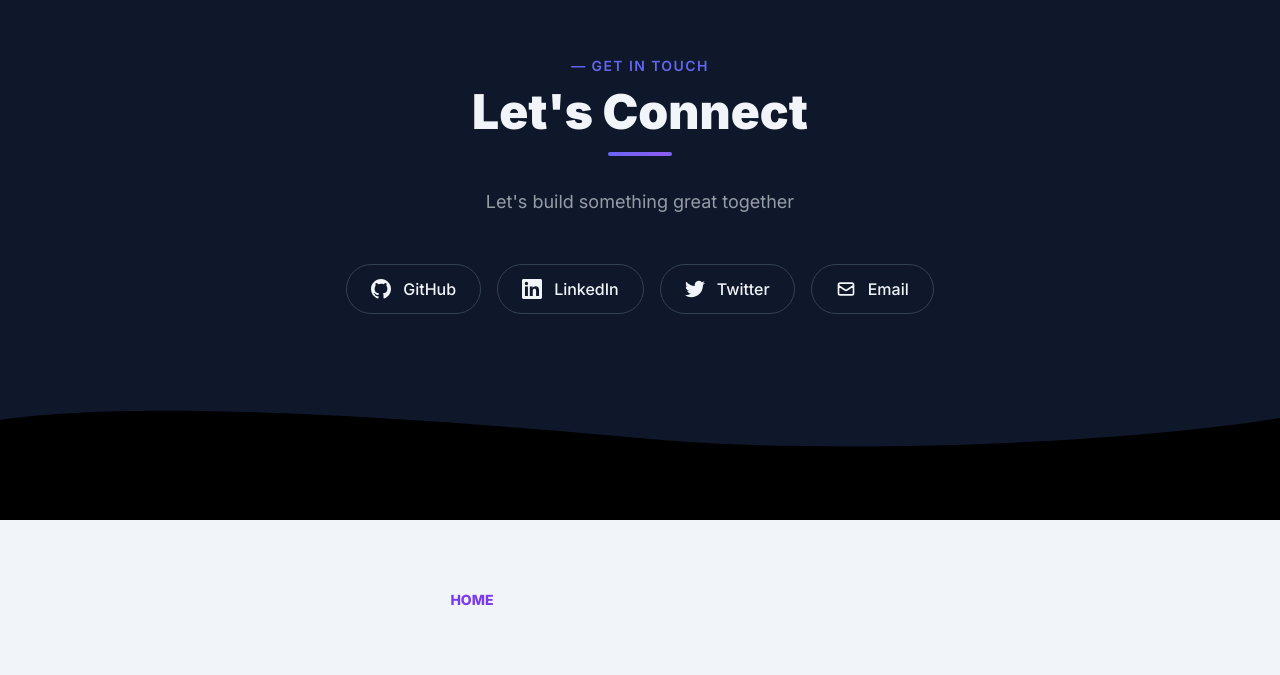
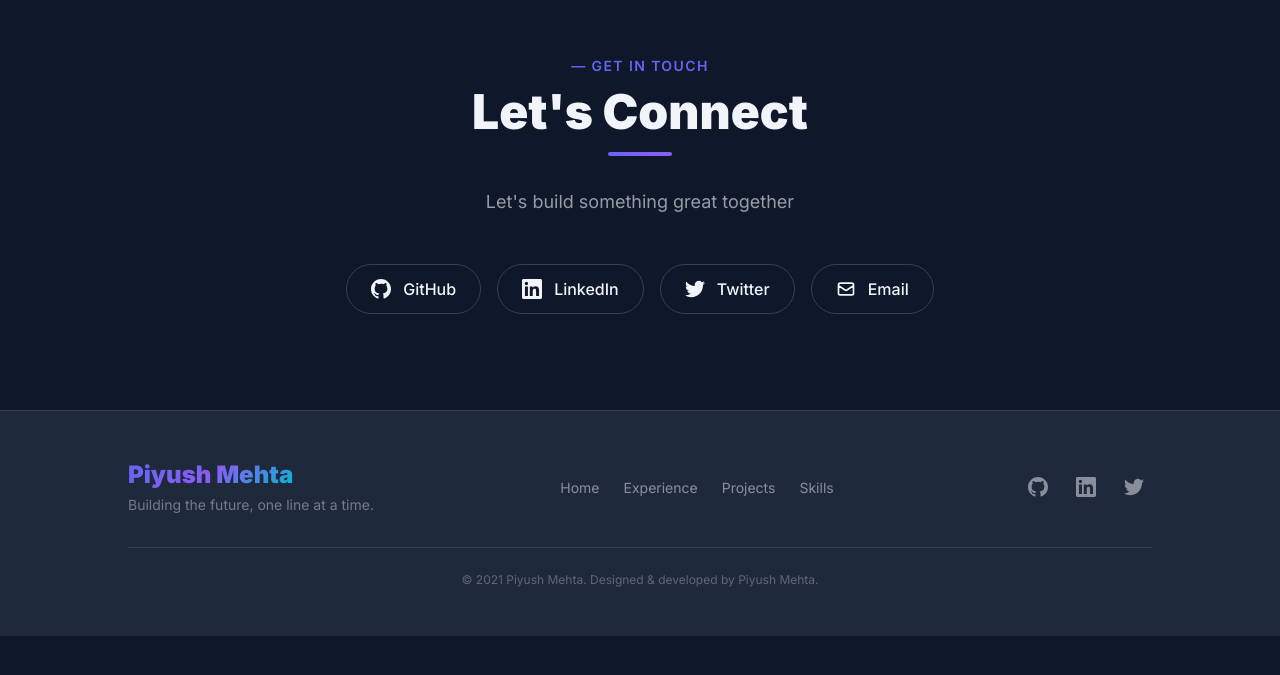
Before and after one commit to piyush97/awesome-portfolio, a React (Create React App) app: page / in a window 1280 px wide. Shown: the part 3522-4197 px from the top of the page. After the commit the page ends 4158 px from the top, so only its background shows below. Built offline with nearby package versions, Linux system fonts and the light colour scheme; what @tailwindcss/typography would draw is missing.

Commit message:
feat: revamp Footer with social icons and clean layout

```diff
--- a/src/components/Footer.tsx
+++ b/src/components/Footer.tsx
@@ -1,54 +1,90 @@
-import { HeartIcon } from "@heroicons/react/solid";
 import React from "react";
 import { Link } from "react-scroll";
-import { ReactComponent as Illustration } from "../assets/footer.svg";
-import { MENU, NAME } from "../data/data";
-const Footer: React.FC = () => {
-  return (
-    <>
-      <div className="px-0 py-0 mx-0 my-0 antialiased text-center">
-        <Illustration />
-        <div className="flex flex-col pt-3 bg-current md:items-center f-f-l">
-          <h1 className="text-4xl font-black text-neutral-content">
-            Piyush Mehta
-          </h1>
-          <div className="my-3 text-base text-center text-neutral-content ">
-            <ul className="items-center md:flex">
+import { MENU, NAME, SOCIAL_LINKS } from "../data/data";
+import { GithubIcon, LinkedinIcon, TwitterIcon } from "./SocialIcons";
+
+const Footer: React.FC = () => (
+  <footer className="border-t border-base-300 bg-base-200">
+    <div className="max-w-6xl mx-auto px-6 lg:px-16 py-12">
+      <div className="flex flex-col md:flex-row items-center justify-between gap-6">
+        {/* Brand */}
+        <div>
+          <span className="text-2xl font-black text-gradient">{NAME}</span>
+          <p className="text-base-content opacity-40 text-sm mt-1">
+            Building the future, one line at a time.
+          </p>
+        </div>
+
+        {/* Navigation */}
+        <nav aria-label="Footer navigation">
+          <ul className="flex flex-wrap justify-center gap-x-6 gap-y-2">
             {MENU.map(({ key, name, route }) => (
+              <li key={key}>
                 <Link
-                  key={key}
-                  activeClass="btn btn-ghost btn-sm rounded-btn cursor-pointer active font-extrabold text-secondary-focus transition "
                   to={route}
                   spy={true}
                   smooth={true}
-                  duration={300}
-                  className={
-                    "btn-primary btn-ghost btn-sm rounded-btn  pt-2 cursor-pointer md:mr-6 lg:py-0"
-                  }
+                  duration={400}
+                  className="text-sm text-base-content opacity-50 hover:opacity-100 hover:text-primary cursor-pointer transition-colors"
                 >
                   {name}
                 </Link>
+              </li>
             ))}
           </ul>
+        </nav>
+
+        {/* Social links */}
+        <div className="flex items-center gap-3" aria-label="Social links">
+          <a
+            href={SOCIAL_LINKS.github}
+            target="_blank"
+            rel="noopener noreferrer"
+            className="p-2 rounded-full hover:bg-base-300 text-base-content opacity-50 hover:opacity-100 hover:text-primary transition-all"
+            aria-label="GitHub profile"
+            role="listitem"
+          >
+            <GithubIcon />
+          </a>
+          <a
+            href={SOCIAL_LINKS.linkedin}
+            target="_blank"
+            rel="noopener noreferrer"
+            className="p-2 rounded-full hover:bg-base-300 text-base-content opacity-50 hover:opacity-100 hover:text-primary transition-all"
+            aria-label="LinkedIn profile"
+            role="listitem"
+          >
+            <LinkedinIcon />
+          </a>
+          <a
+            href={SOCIAL_LINKS.twitter}
+            target="_blank"
+            rel="noopener noreferrer"
+            className="p-2 rounded-full hover:bg-base-300 text-base-content opacity-50 hover:opacity-100 hover:text-primary transition-all"
+            aria-label="Twitter profile"
+            role="listitem"
+          >
+            <TwitterIcon />
+          </a>
         </div>
-          <div className="mb-3 text-md text-neutral-content">
-            <p>
-              © {new Date().getFullYear()} {NAME}. All rights reserved.
-            </p>
-            {/* DONOT Change this if you want to use this template */}
-            <p className="self-center justify-center text-center text-2xs font-extralight">
-              Theme designed and developed with
-              <HeartIcon className="inline-flex w-3 h-3 mx-0.5 mb-0.5" />
-              by{" "}
-              <a href="https://piyushmehta.com" className="font-bold underline">
-                Piyush Mehta
+      </div>
+
+      <div className="mt-8 pt-6 border-t border-base-300 text-center">
+        <p className="text-xs text-base-content opacity-30">
+          &copy; {new Date().getFullYear()} {NAME}. Designed &amp; developed by{" "}
+          <a
+            href="https://piyushmehta.com"
+            className="hover:text-primary transition-colors"
+            target="_blank"
+            rel="noopener noreferrer"
+          >
+            {NAME}
           </a>
+          .
         </p>
       </div>
     </div>
-      </div>
-    </>
+  </footer>
 );
-};
 
 export default Footer;
```
Lines whose indentation alone changed are shown as unchanged.
